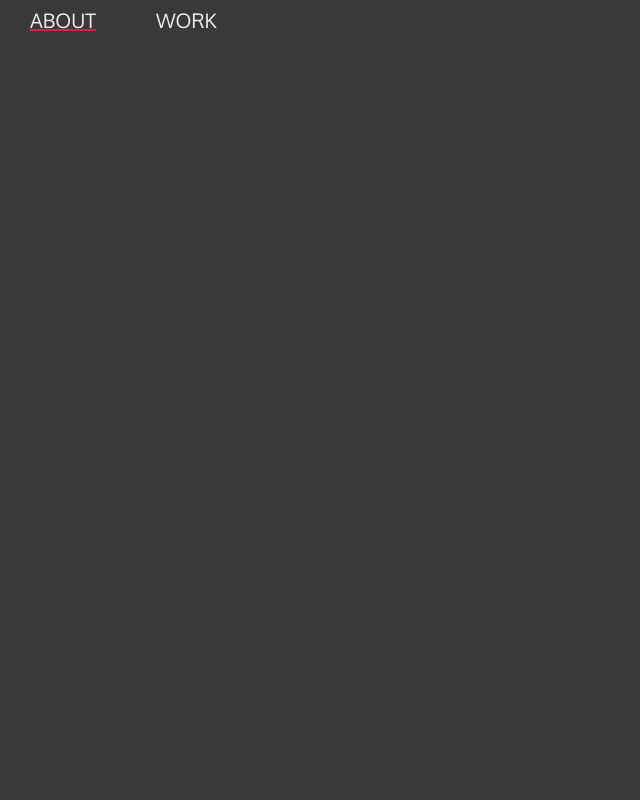
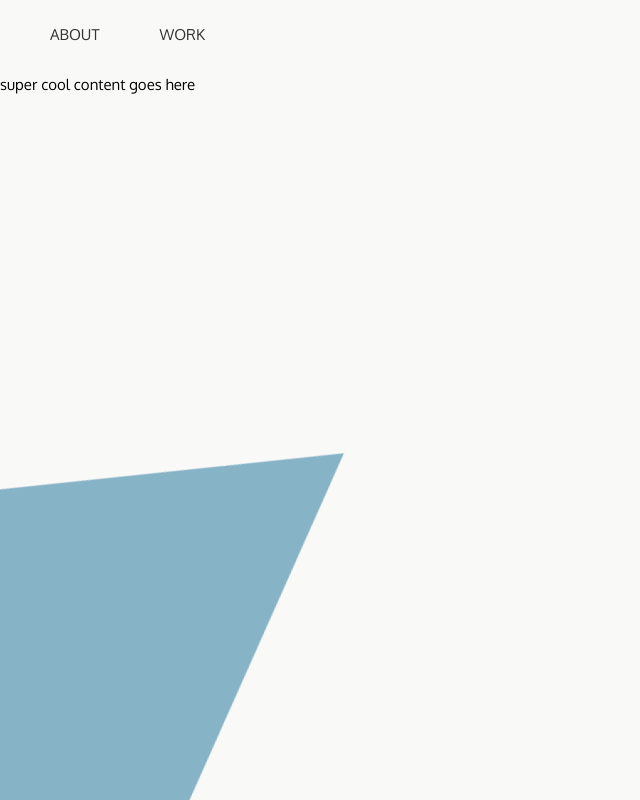
Before and after one commit to justindaiello/gatsby_portfolio, a Gatsby site: page / in a window 1280 px wide. Shown: the whole page, without its empty margins (0-640 px from the left). Built offline with nearby package versions, Linux system fonts and the light colour scheme; Gatsby itself is replaced by a stand-in of ours.

Commit message:
improvement: change how themes are handled, add new colors and polygon

```diff
--- a/src/components/header/HeaderStyles.js
+++ b/src/components/header/HeaderStyles.js
@@ -5,21 +5,19 @@ const StyledHeader = styled.header`
   display: flex;
   justify-content: flex-start;
   align-items: center;
+  padding: 2rem;
 `;
 
 const StyledLink = styled(Link)`
-  @media (max-width: 850px) {
-    display: none;
-  }
   text-decoration: none;
-  color: ${props => props.theme.white};
+  color: ${(props) => props.theme.text};
   padding: 0rem 3rem;
   text-transform: uppercase;
-  font-size: 2rem;
-  font-weight: 100;
+  font-size: 1.5rem;
   display: flex;
   align-items: center;
   position: relative;
+
   &:before {
     content: '';
     width: 2px;
@@ -29,9 +27,10 @@ const StyledLink = styled(Link)`
     top: 0;
     bottom: 0;
   }
+
   &:after {
     height: 2px;
-    background: #d0224a;
+    background: ${(props) => props.theme.accent};
     content: '';
     width: 0;
     position: absolute;
@@ -39,14 +38,17 @@ const StyledLink = styled(Link)`
     transition: width 0.4s;
     transition-timing-function: cubic-bezier(1, -0.65, 0, 2.31);
     left: 50%;
-    margin-top: 2rem;
+    margin-top: 1rem;
+
     @media (max-width: 700px) {
       background: none;
     }
   }
+
   &:hover,
   &:focus {
     outline: none;
+
     &:after {
       width: calc(100% - 60px);
     }
--- /dev/null
+++ b/src/layouts/LayoutStyles.js
@@ -0,0 +1,11 @@
+import styled from 'styled-components';
+
+const StyledImg = styled.img`
+  position: fixed;
+  bottom: -235px;
+  left: -300px;
+  z-index: -1;
+  transform: rotate(10deg);
+`;
+
+export { StyledImg };
--- a/src/layouts/PrimaryLayout.js
+++ b/src/layouts/PrimaryLayout.js
@@ -1,12 +1,24 @@
 import React from 'react';
-import { ThemeProvider } from 'styled-components';
-import theme from '../styles/Theme';
+import { StyledImg } from './LayoutStyles';
+import { ThemeProvider, createGlobalStyle } from 'styled-components';
+
+import Polygon from '../images/Polygon.svg';
+import lightTheme from '../styles/lightTheme';
 import Header from '../components/header/Header';
 
-const PrimaryLayout = () => {
+const GlobalStyle = createGlobalStyle`
+  body {
+    background: ${(props) => props.theme.body}
+  }
+`;
+
+const PrimaryLayout = ({ children }) => {
   return (
-    <ThemeProvider theme={theme}>
+    <ThemeProvider theme={lightTheme}>
+      <GlobalStyle />
       <Header />
+      {children}
+      <StyledImg src={Polygon} />
     </ThemeProvider>
   );
 };
--- a/src/pages/index.js
+++ b/src/pages/index.js
@@ -3,6 +3,6 @@ import PrimaryLayout from '../layouts/PrimaryLayout';
 
 export default () => (
   <PrimaryLayout>
-    <div>this will be the home page eventually</div>
+    <div>super cool content goes here</div>
   </PrimaryLayout>
 );
--- a/src/styles/Theme.js
+++ /dev/null
@@ -1,7 +0,0 @@
-const theme = {
-  white: '#EDEDED',
-  black: '#393939',
-  boxShadow: '0 12px 24px 0 rgba(0,0,0,.09)',
-};
-
-export default theme;
--- a/src/styles/global.css
+++ b/src/styles/global.css
@@ -1,6 +1,5 @@
 html {
   box-sizing: border-box;
-  /* make font base 10 */
   font-size: 10px;
 }
 
@@ -13,7 +12,6 @@ html {
 body {
   min-height: 100vh;
   position: relative;
-  background-color: #393939;
   margin: 0;
   font-size: 1.5rem;
   line-height: 2;
--- /dev/null
+++ b/src/styles/lightTheme.js
@@ -0,0 +1,7 @@
+const lightTheme = {
+  text: '#333',
+  body: '#f9f9f8',
+  accent: '#87B3C7',
+};
+
+export default lightTheme;
```
Also changed, not shown: src/images/Polygon.svg (added), src/styles/darkTheme.js (added).
